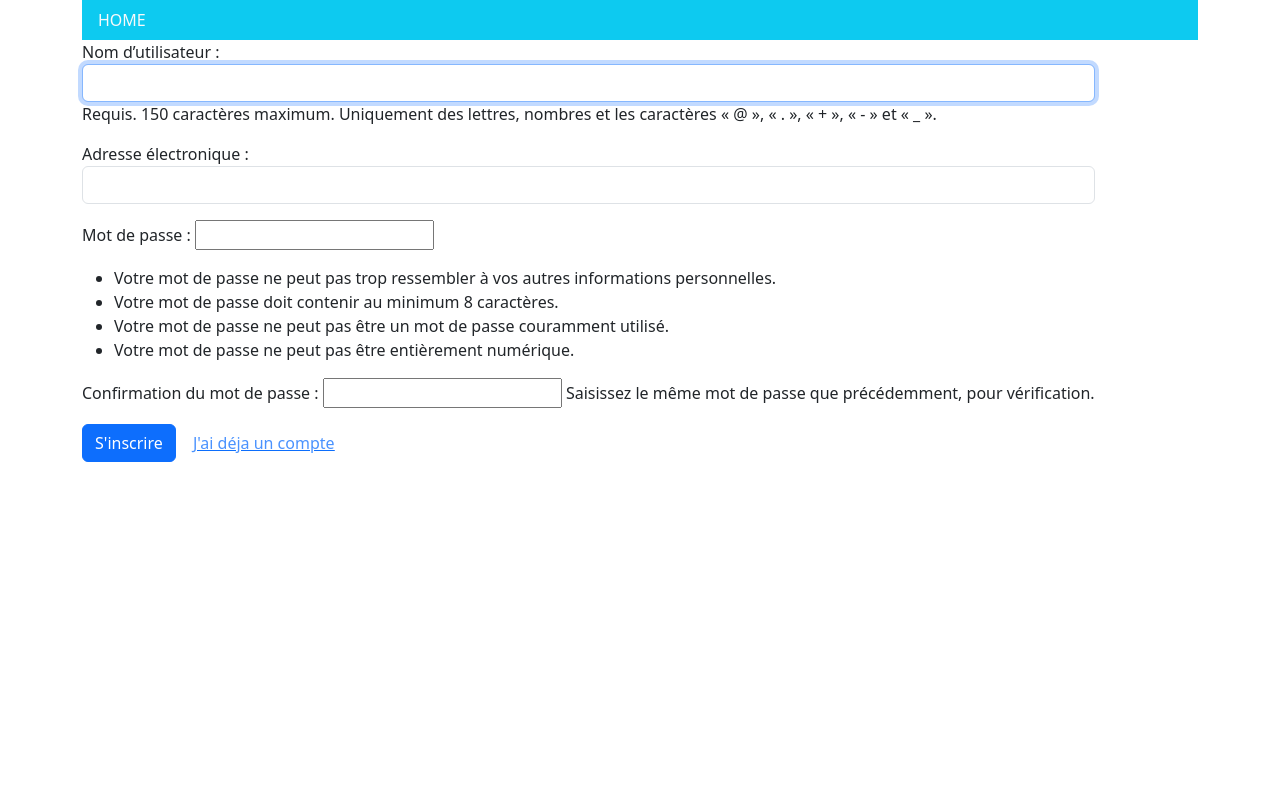
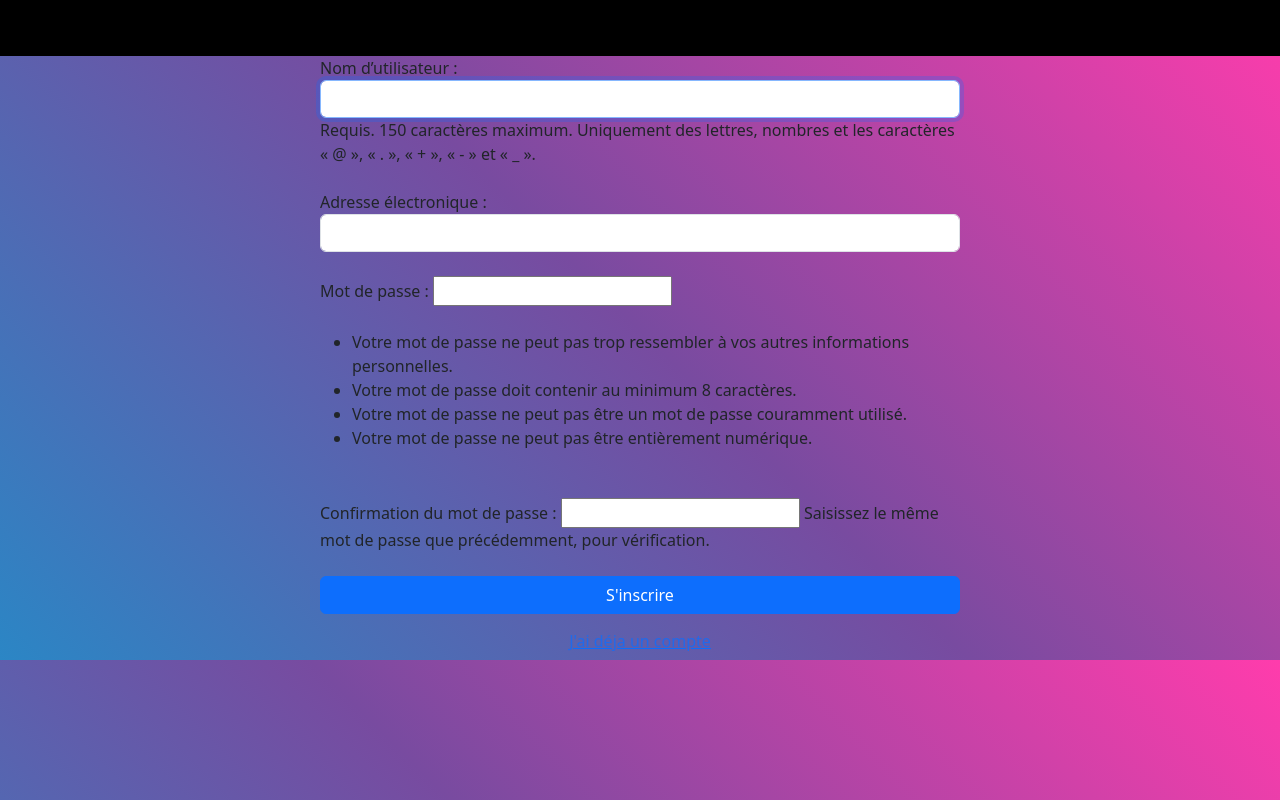
Before and after one commit to Amazigh0895/LITRevu, a Django app: page /signup/ in a window 1280 px wide. Run offline with Django 4.2, Linux system fonts and the light colour scheme; parts of the project's set-up code (start-up, migrations or seed data) failed here and were passed over; some libraries are stand-ins or nearby versions.

Commit message:
reajustemnt du html

```diff
--- a/authentification/templates/authentification/login.html
+++ b/authentification/templates/authentification/login.html
@@ -1,9 +1,8 @@
 {% extends 'authentification/master.html' %}
 {% block title %}Page de connexion{% endblock title %}
 {% block content %}
+<div class="d-grid gap-2 col-6 mx-auto">
     <p> {{ message }}</p>
-<div class="row g-3 align-items-center">
-    <div class="col-auto">
     <form action="" method="post">
         {% csrf_token  %}
         {{ from.as_p }}
@@ -11,5 +10,5 @@
         <p>Pas encore membre?<button type="button" class="btn btn-link"><a class="link-opacity-75" href="{% url 'sign-up' %}">S'inscrire</a></button></p>
     </form>
 </div>
-</div>
+
 {% endblock %}
--- a/authentification/templates/authentification/master.html
+++ b/authentification/templates/authentification/master.html
@@ -1,6 +1,6 @@
 {% load static %}
 <!DOCTYPE html>
-<html lang="en">
+<html lang="fr">
 <head>
     <meta charset="UTF-8">
     <meta name="viewport" content="width=device-width, initial-scale=1.0">
@@ -8,16 +8,22 @@
     {% load bootstrap5 %}
     {% bootstrap_css %}
     {% bootstrap_javascript %}
+    <link rel="stylesheet" href="{% static 'authentification/styles.css' %}">
 </head>
 <body>
-    <div class="container">
-        <ul class="nav bg-info">
-          <li class="nav-item">
-            <a class="nav-link link-light" href="/">HOME</a>
-          </li>
-        </ul>
-        {% block content %}
-        {% endblock %}
+  <nav class="navbar navbar-expand-lg bg-black ">
+    <div class="container-fluid">
+      <a class="navbar-brand" href="/">LITReview</a>
+      <button class="navbar-toggler" type="button" data-bs-toggle="collapse" data-bs-target="#navbarNavAltMarkup" aria-controls="navbarNavAltMarkup" aria-expanded="false" aria-label="Toggle navigation">
+        <span class="navbar-toggler-icon"></span>
+      </button>
+      <div class="collapse navbar-collapse" id="navbarNavAltMarkup">
+        <div class="navbar-nav">
+          <a class="nav-link active" aria-current="page" href="/">Accueil</a>
+        </div>
       </div>
+    </div>
+  </nav>
+  {% block content %}{% endblock %}
 </body>
 </html>
--- a/authentification/templates/authentification/signup.html
+++ b/authentification/templates/authentification/signup.html
@@ -1,14 +1,12 @@
 {% extends 'authentification/master.html' %}
 {% block title %}Page d'inscription{% endblock title %}
 {% block content %}
-<div class="row g-3 align-items-center">
-<div class="col-auto">
-<form action="" method="post" >
-    {% csrf_token  %}
-    {{ form.as_p }}
-    <button type="submit" class="btn btn-primary"> S'inscrire</button>
-    <button type="button" class="btn btn-link"><a class="link-opacity-75" href="{% url 'login-page' %}">J'ai déja un compte</a></button>
-</form>
+<div class="d-grid gap-2 col-6 mx-auto">
+        {% csrf_token  %}
+        {{ form.as_p }}
+        <button type="submit" class="btn btn-primary"> S'inscrire</button>
+        <button type="button" class="btn btn-link"><a class="link-opacity-75" href="{% url 'login-page' %}">J'ai déja un compte</a></button>
+    </form>
 </div>
-</div>
+
 {% endblock %}
```
Lines whose indentation alone changed are shown as unchanged.
